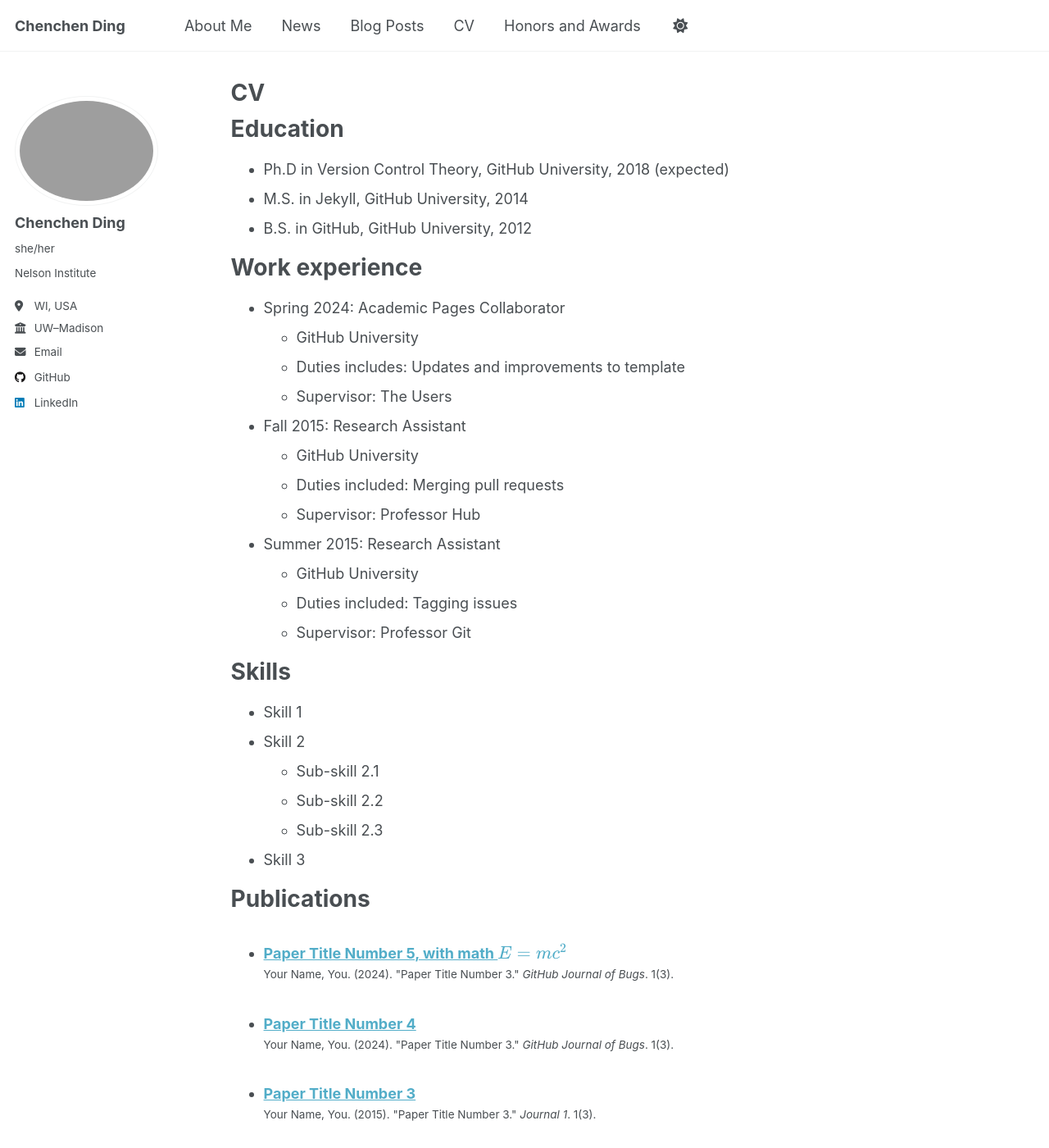
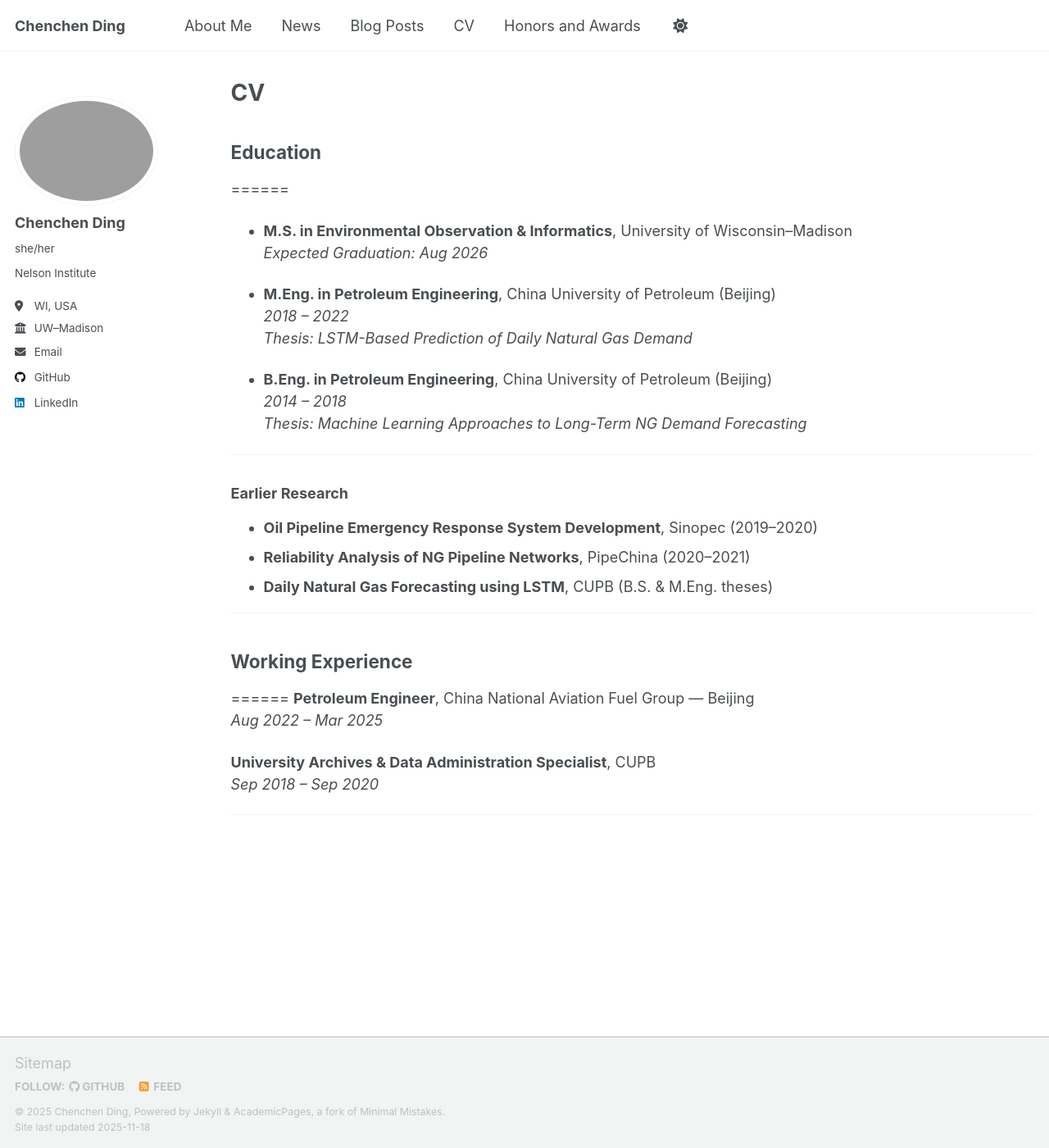
Before and after one commit to DCC0329/ChenchenDing.github.io, a Jekyll site: the page built from _pages/cv.md, in a window 1280 px wide and 1400 px high. Shown: the whole window at 82% size. Built offline with Jekyll 4.4.1, drawn with Linux system fonts in a browser that asks for light colours; a script that is not in the unit is left out; some of the changed text lies outside the part shown.

Commit message:
Revise CV with updated education and work experience
Updated education and work experience sections with new degrees and positions.

```diff
--- a/_pages/cv.md
+++ b/_pages/cv.md
@@ -9,56 +9,34 @@ redirect_from:
 
 {% include base_path %}
 
-Education
+## Education
 ======
-* Ph.D in Version Control Theory, GitHub University, 2018 (expected)
-* M.S. in Jekyll, GitHub University, 2014
-* B.S. in GitHub, GitHub University, 2012
+* **M.S. in Environmental Observation & Informatics**, University of Wisconsin–Madison
+  *Expected Graduation: Aug 2026*
 
-Work experience
+* **M.Eng. in Petroleum Engineering**, China University of Petroleum (Beijing)
+  *2018 – 2022*
+  *Thesis: LSTM-Based Prediction of Daily Natural Gas Demand*
+
+* **B.Eng. in Petroleum Engineering**, China University of Petroleum (Beijing)
+  *2014 – 2018*
+  *Thesis: Machine Learning Approaches to Long-Term NG Demand Forecasting*
+
+---
+
+### **Earlier Research**
+- **Oil Pipeline Emergency Response System Development**, Sinopec (2019–2020)
+- **Reliability Analysis of NG Pipeline Networks**, PipeChina (2020–2021)
+- **Daily Natural Gas Forecasting using LSTM**, CUPB (B.S. & M.Eng. theses)
+
+---
+
+## Working Experience
 ======
-* Spring 2024: Academic Pages Collaborator
-  * GitHub University
-  * Duties includes: Updates and improvements to template
-  * Supervisor: The Users
+**Petroleum Engineer**, China National Aviation Fuel Group — Beijing
+*Aug 2022 – Mar 2025*
 
-* Fall 2015: Research Assistant
-  * GitHub University
-  * Duties included: Merging pull requests
-  * Supervisor: Professor Hub
+**University Archives & Data Administration Specialist**, CUPB
+*Sep 2018 – Sep 2020*
 
-* Summer 2015: Research Assistant
-  * GitHub University
-  * Duties included: Tagging issues
-  * Supervisor: Professor Git
-
-Skills
-======
-* Skill 1
-* Skill 2
-  * Sub-skill 2.1
-  * Sub-skill 2.2
-  * Sub-skill 2.3
-* Skill 3
-
-Publications
-======
-  <ul>{% for post in site.publications reversed %}
-    {% include archive-single-cv.html %}
-  {% endfor %}</ul>
-
-Talks
-======
-  <ul>{% for post in site.talks reversed %}
-    {% include archive-single-talk-cv.html  %}
-  {% endfor %}</ul>
-
-Teaching
-======
-  <ul>{% for post in site.teaching reversed %}
-    {% include archive-single-cv.html %}
-  {% endfor %}</ul>
-
-Service and leadership
-======
-* Currently signed in to 43 different slack teams
+---
```
